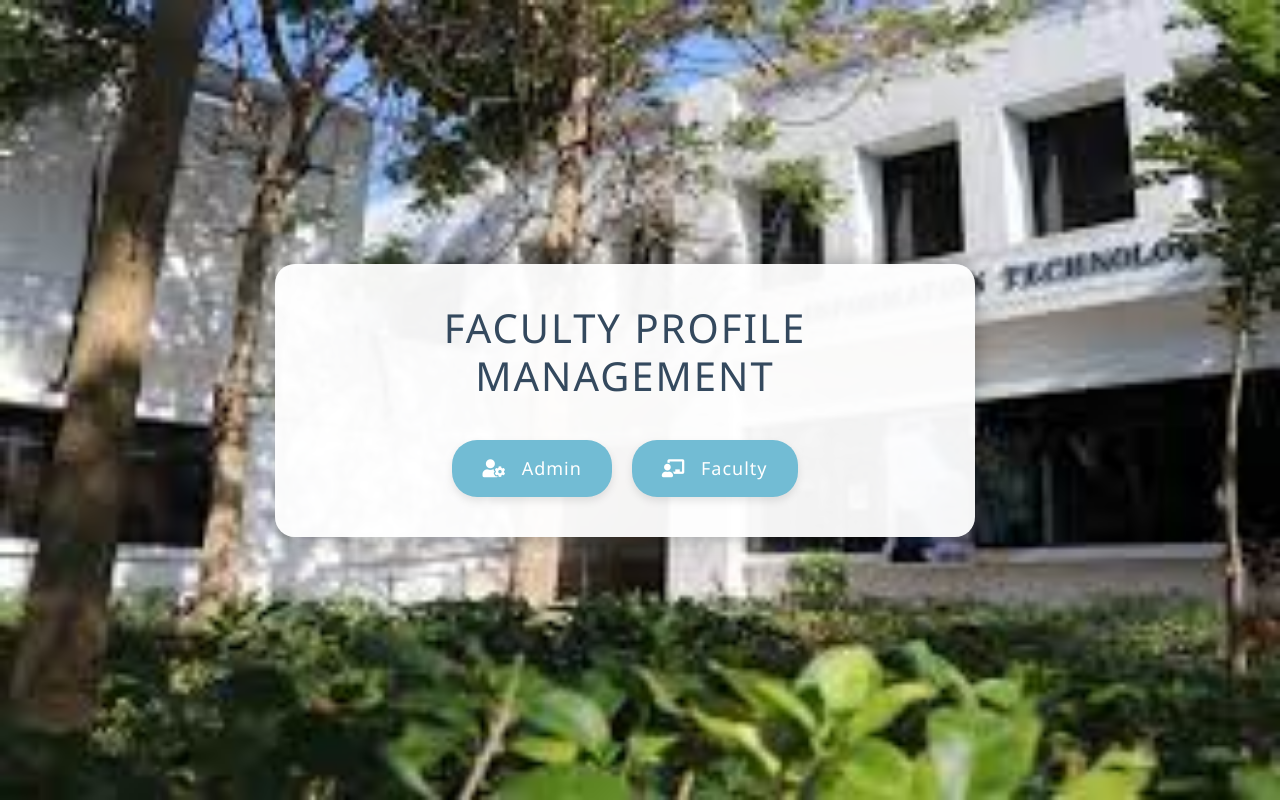
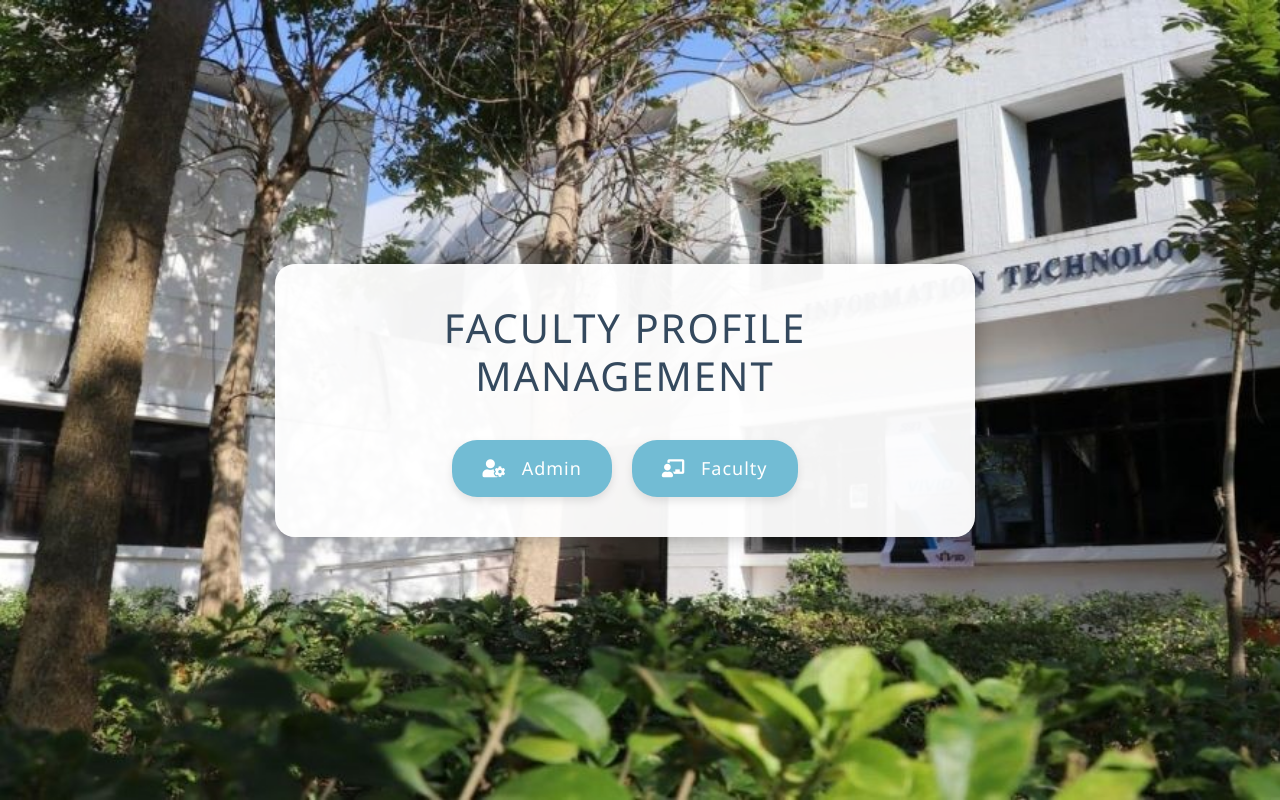
Before and after one commit to G-K-Kodes/Faculty_profile, a Django app: page / in a window 1280 px wide. Run offline with Django 4.2, Linux system fonts and the light colour scheme; some libraries are stand-ins or nearby versions.

Commit message:
changed bg picture

```diff
--- a/home/templates/home/home_kamesh.html
+++ b/home/templates/home/home_kamesh.html
@@ -10,7 +10,7 @@
     <style>
         body {
             font-family: 'Segoe UI', Tahoma, Geneva, Verdana, sans-serif;
-            background-image: url("{% static "home/it_img.jpeg" %}");
+            background-image: url("{% static "home/it_img.jpg" %}");
             background-repeat:no-repeat;
             background-size:cover;
             height: 100vh;
@@ -91,7 +91,6 @@
             <div class="col-md-8">
                 <div class="content-box">
                     <h1>Faculty Profile Management</h1>
-                    <!-- <p>Explore various activities and roles within the faculty community.</p> -->
 
                     <div class="btn-container">
                         <a href="adminlogin" class="btn btn-primary">
```
Also changed, not shown: home/static/home/it_img.jpeg (deleted), home/static/home/it_img.jpg (added).
